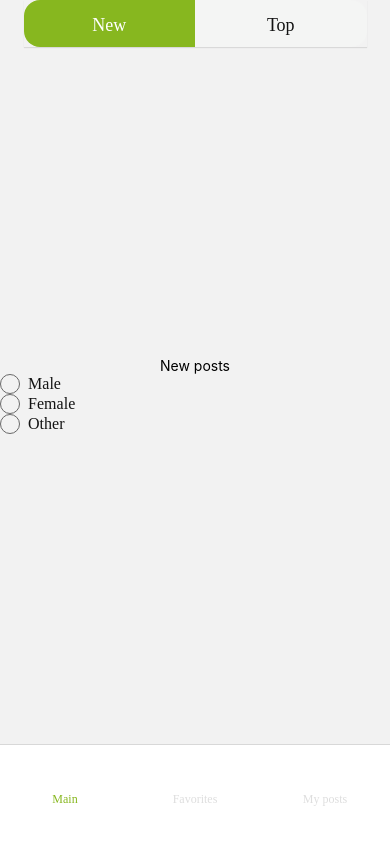
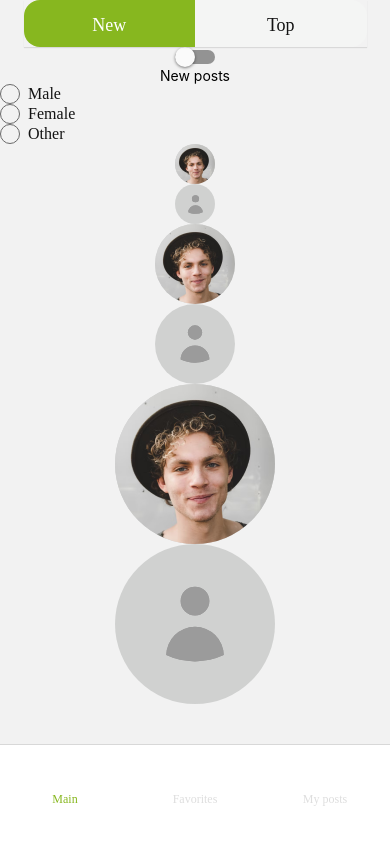
Before and after one commit to Dimensionnnnn/social-network, a React Native app: screen /New in a window 390 px wide. Built offline with nearby package versions, Linux system fonts and the light colour scheme.

Commit message:
feat/user-icon, added tmp switch to change theme

```diff
--- /dev/null
+++ b/src/components/UI/button/user-icon/styles.ts
@@ -0,0 +1,73 @@
+import {StyleSheet} from 'react-native';
+import {COLORS} from 'src/assets/styles/colors';
+import {ColorThemes} from 'src/hooks/useColorTheme';
+import {UserIconSize} from './user-icon';
+
+export const useIconStyles = {
+  [ColorThemes.DARK]: {
+    iconColor: COLORS.grayscale_dark_06,
+    containerColor: {backgroundColor: COLORS.grayscale_dark_05},
+  },
+  [ColorThemes.LIGHT]: {
+    iconColor: COLORS.grayscale_light_03,
+    containerColor: {backgroundColor: COLORS.grayscale_light_04},
+  },
+  root: StyleSheet.create({
+    container: {
+      width: '100%',
+      justifyContent: 'center',
+      alignItems: 'center',
+      position: 'relative',
+      overflow: 'hidden',
+    },
+    imageSize: {
+      width: '100%',
+      height: '100%',
+    },
+  }),
+  iconSize: {
+    small: {
+      width: 23,
+      height: 23,
+    },
+    medium: {
+      width: 46,
+      height: 46,
+    },
+    large: {
+      width: 92,
+      height: 92,
+    },
+  },
+  containerBySize: {
+    small: {
+      maxWidth: 40,
+      height: 40,
+      borderRadius: 20,
+    },
+    medium: {
+      maxWidth: 80,
+      height: 80,
+      borderRadius: 40,
+    },
+    large: {
+      maxWidth: 160,
+      height: 160,
+      borderRadius: 80,
+    },
+  },
+};
+
+export const getUserIconStyles = (
+  themeVariant: ColorThemes,
+  size: UserIconSize,
+) => {
+  return {
+    container: useIconStyles.root.container,
+    containerColor: useIconStyles[themeVariant].containerColor,
+    containerBySize: useIconStyles.containerBySize[size],
+    iconColor: useIconStyles[themeVariant].iconColor,
+    iconSize: useIconStyles.iconSize[size],
+    imageSize: useIconStyles.root.imageSize,
+  };
+};
--- /dev/null
+++ b/src/components/UI/button/user-icon/user-icon.tsx
@@ -0,0 +1,51 @@
+import React from 'react';
+import {Image, Pressable} from 'react-native';
+import {useColorTheme, ColorThemes} from 'src/hooks/useColorTheme';
+import {SvgUserIcon} from 'src/shared/icons/components/user-icon';
+import {getUserIconStyles} from './styles';
+
+export enum UserIconSize {
+  SMALL = 'small',
+  MEDIUM = 'medium',
+  LARGE = 'large',
+}
+
+interface UserIconProps {
+  size: UserIconSize;
+  userPhotoUrl?: number;
+  onPress?: () => void;
+}
+
+export const UserIcon: React.FC<UserIconProps> = ({
+  size,
+  userPhotoUrl,
+  onPress,
+}) => {
+  const themeVariant: ColorThemes = useColorTheme();
+  const userIconStyles = getUserIconStyles(themeVariant, size);
+
+  return (
+    <Pressable
+      style={[
+        userIconStyles.container,
+        userIconStyles.containerColor,
+        userIconStyles.containerBySize,
+      ]}
+      onPress={onPress}>
+      {userPhotoUrl ? (
+        <Image
+          resizeMethod="resize"
+          resizeMode="contain"
+          source={userPhotoUrl}
+          style={userIconStyles.imageSize}
+        />
+      ) : (
+        <SvgUserIcon
+          color={userIconStyles.iconColor}
+          width={userIconStyles.iconSize.width}
+          height={userIconStyles.iconSize.height}
+        />
+      )}
+    </Pressable>
+  );
+};
--- /dev/null
+++ b/src/components/UI/switch/switch.tsx
@@ -0,0 +1,11 @@
+import React from 'react';
+import {Appearance, useColorScheme, Switch} from 'react-native';
+
+export const CustomSwitch = () => {
+  const isDarkMode = useColorScheme() === 'dark';
+
+  const handeChangeTheme = () =>
+    Appearance.setColorScheme(isDarkMode ? 'light' : 'dark');
+
+  return <Switch onChange={handeChangeTheme} />;
+};
--- a/src/screens/new-posts/new-posts.tsx
+++ b/src/screens/new-posts/new-posts.tsx
@@ -1,6 +1,8 @@
-import {StyleSheet, Text, View} from 'react-native';
+import {ScrollView, StyleSheet, Text, View} from 'react-native';
 import React from 'react';
 import {RadioGroup} from 'src/components/radio-field/radio-group';
+import {UserIcon} from 'src/components/UI/button/user-icon/user-icon';
+import {CustomSwitch} from 'src/components/UI/switch/switch';
 
 const LABELS = [
   {id: 101, label: 'Male'},
@@ -9,11 +11,21 @@ const LABELS = [
 ];
 
 export const NewPosts = () => {
+  const userPhotoUrl = require('src\\shared\\images\\userPhoto.png');
   return (
-    <View style={styles.container}>
-      <Text>New posts</Text>
-      <RadioGroup labels={LABELS} />
-    </View>
+    <ScrollView>
+      <View style={styles.container}>
+        <CustomSwitch />
+        <Text>New posts</Text>
+        <RadioGroup labels={LABELS} />
+        <UserIcon size="small" userPhotoUrl={userPhotoUrl} />
+        <UserIcon size="small" />
+        <UserIcon size="medium" userPhotoUrl={userPhotoUrl} />
+        <UserIcon size="medium" />
+        <UserIcon size="large" userPhotoUrl={userPhotoUrl} />
+        <UserIcon size="large" />
+      </View>
+    </ScrollView>
   );
 };
 
--- a/src/shared/icons/components/user-mini.tsx
+++ b/src/shared/icons/components/user-icon.tsx
@@ -1,9 +1,9 @@
 import * as React from 'react';
 import Svg, {SvgProps, G, Path} from 'react-native-svg';
-export const SvgUserMini = (props: SvgProps) => (
+export const SvgUserIcon = (props: SvgProps) => (
   <Svg
-    width={24}
-    height={24}
+    width={props.width}
+    height={props.height}
     fill="currentColor"
     viewBox="0 0 24 24"
     {...props}>
```
Also changed, not shown: src/shared/images/userPhoto.png (added).
